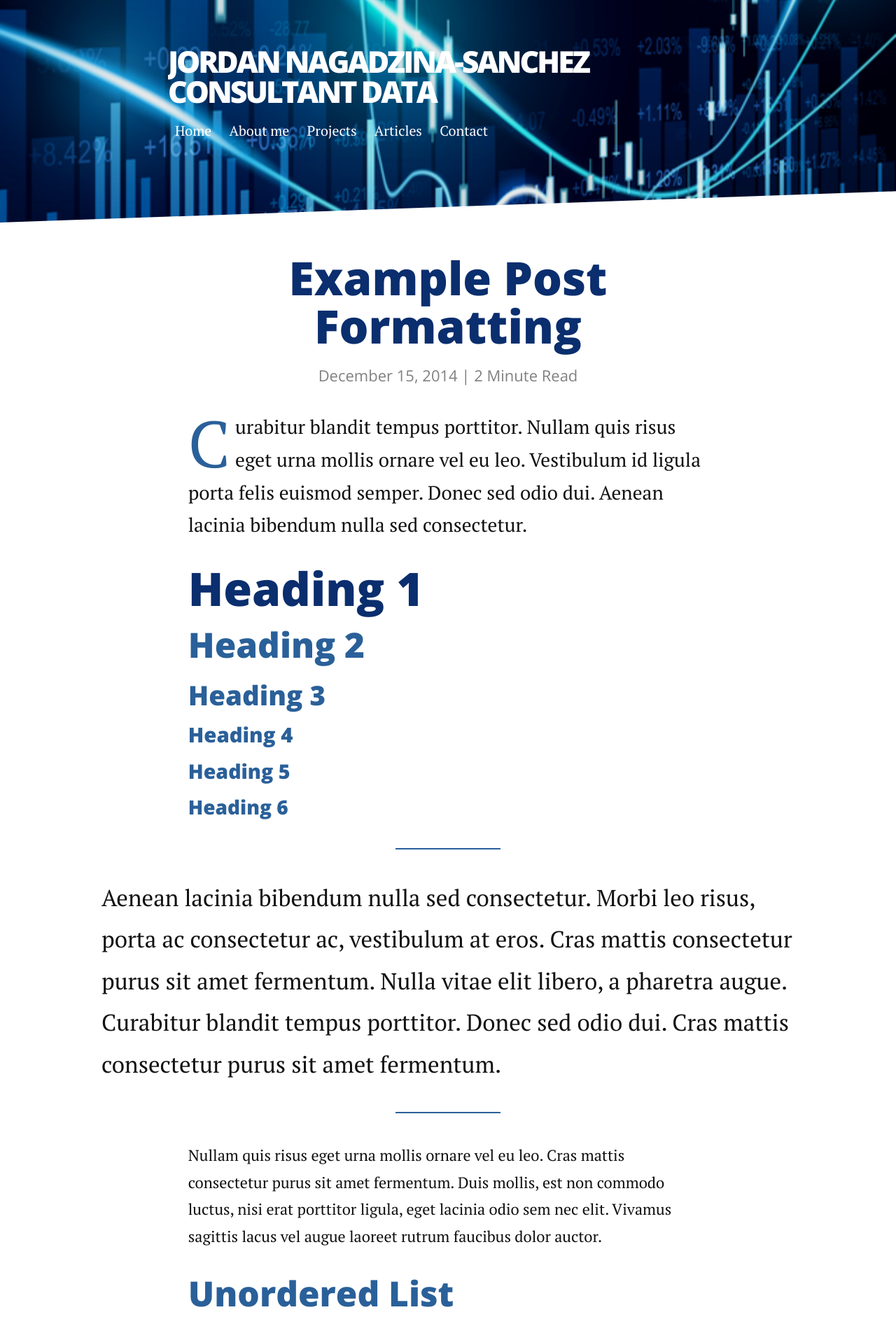
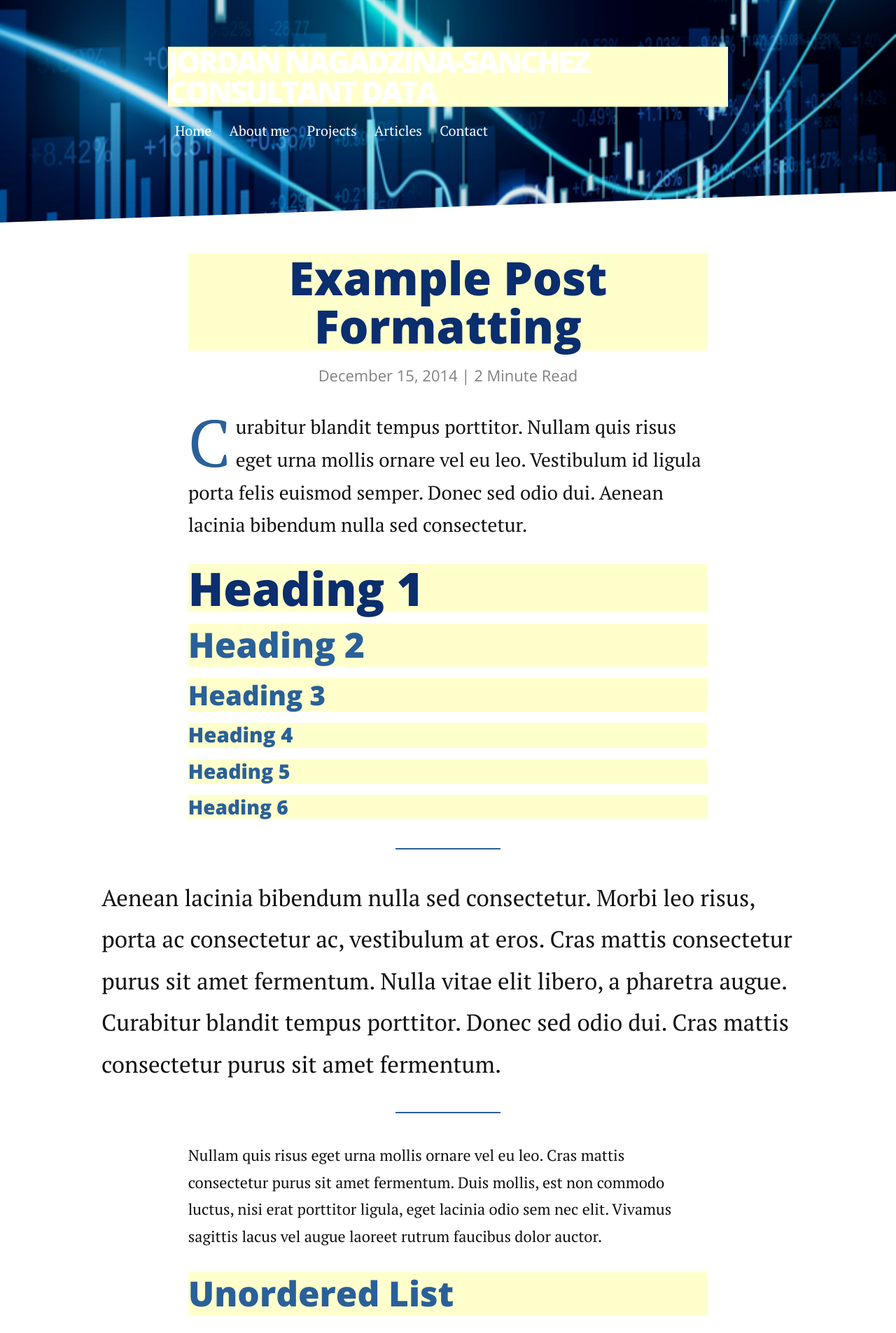
Before and after one commit to JordanNSZ/portofolio, a Jekyll site: the page built from _posts/2014-12-15-example-post-formatting.markdown, in a window 1280 px wide. Shown: the top 1905 px of the page at 70% size. Built offline with Jekyll 4.4.1, drawn with Linux system fonts in a browser that asks for light colours; nearby versions of some CDN libraries; comment, search, counter and statistics services are not loaded.

Commit message:
changement couleur fond titre

```diff
--- a/_sass/partials/_typography.scss
+++ b/_sass/partials/_typography.scss
@@ -13,6 +13,8 @@ body {
 h1, .h1, h2, .h2, h3, .h3, h4, .h4, h5, .h5, h6, .h6 {
   margin: .5rem 0 1.5rem;
   font-family: $sans-serif;
+  background-color: #ffc; /* Exemple de couleur de fond pour surligner */
+  color: #2e3436;
 }
 
 // Headings
```
